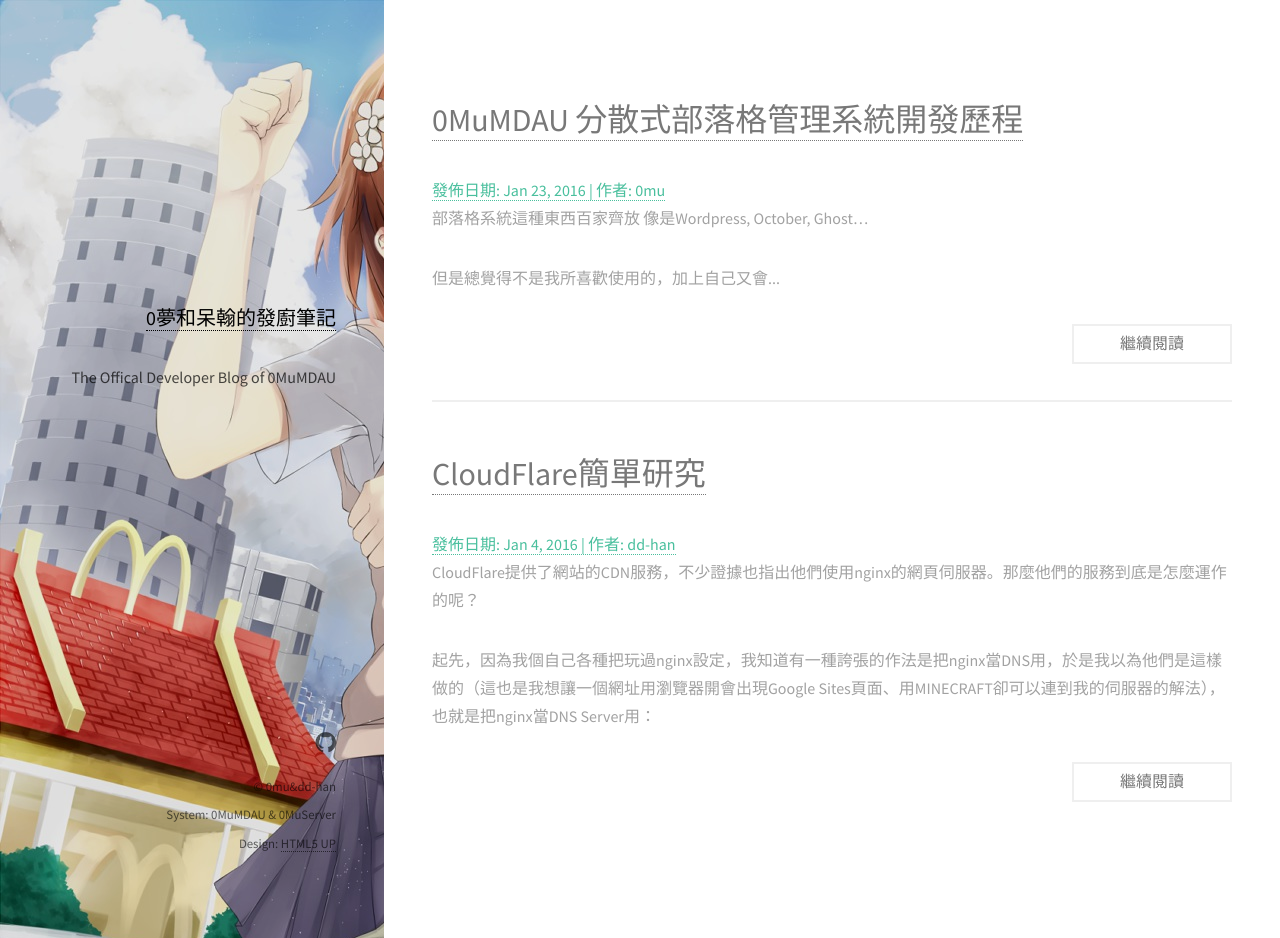
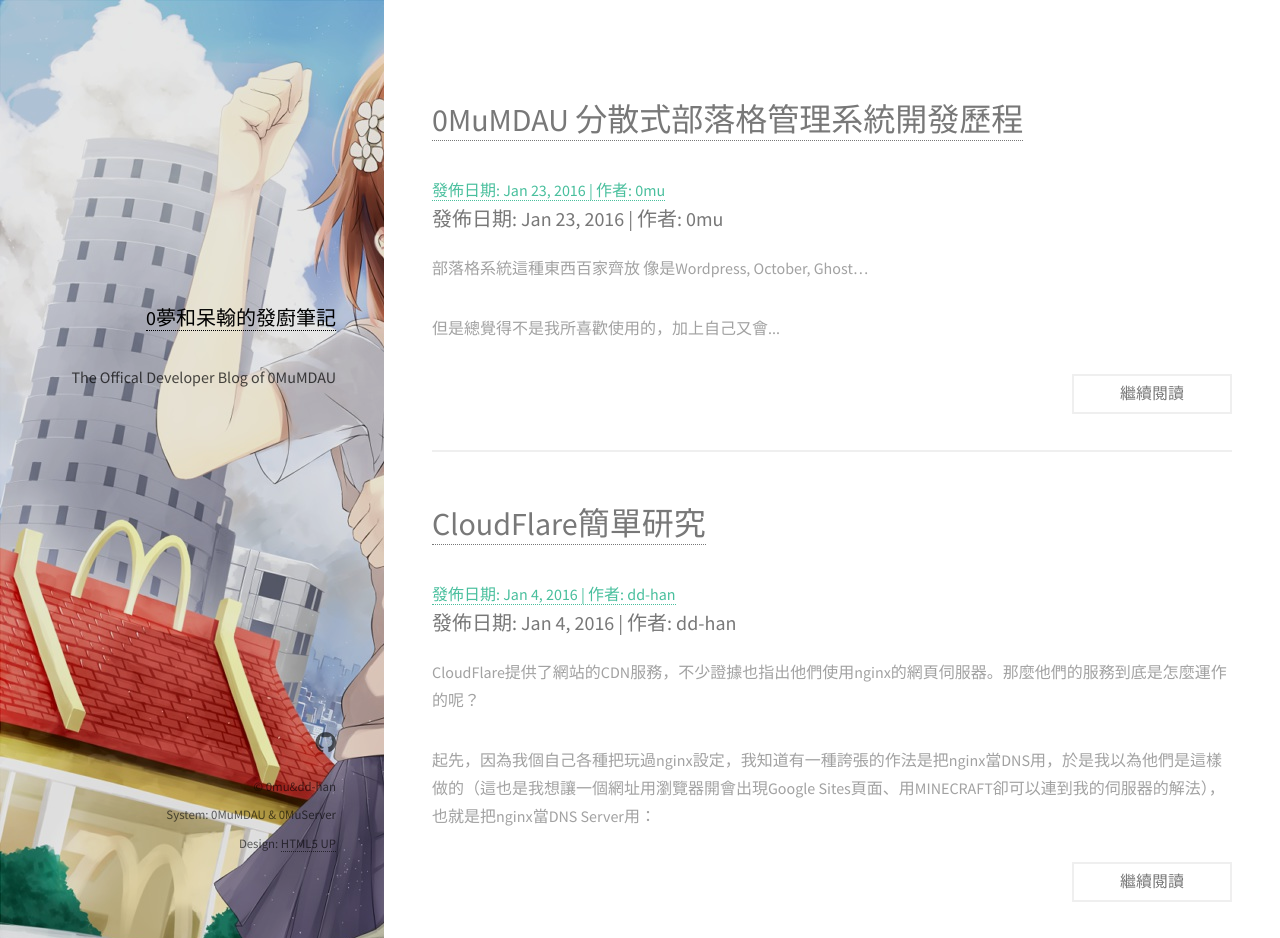
Before and after one commit to 0mu-Project/blog, a Jekyll site: the page built from index.html, in a window 1280 px wide and 938 px high. Built offline with Jekyll 4.4.1, drawn with Linux system fonts in a browser that asks for light colours; the list of posts is cut into pages by our own code.

Commit message:
fix style

```diff
--- a/index.html
+++ b/index.html
@@ -8,6 +8,7 @@
 			<a>發佈日期: {{ post.date | date: "%b %-d, %Y" }} | 作者: {{ post.post_author }} </a>
 		</header>
 		<div>
+			<h3>發佈日期: {{ post.date | date: "%b %-d, %Y" }} | 作者: {{ post.post_author }} </h3>
 			{{ post.content | truncatewords:5}}
 		</div>
 		<div>
```
